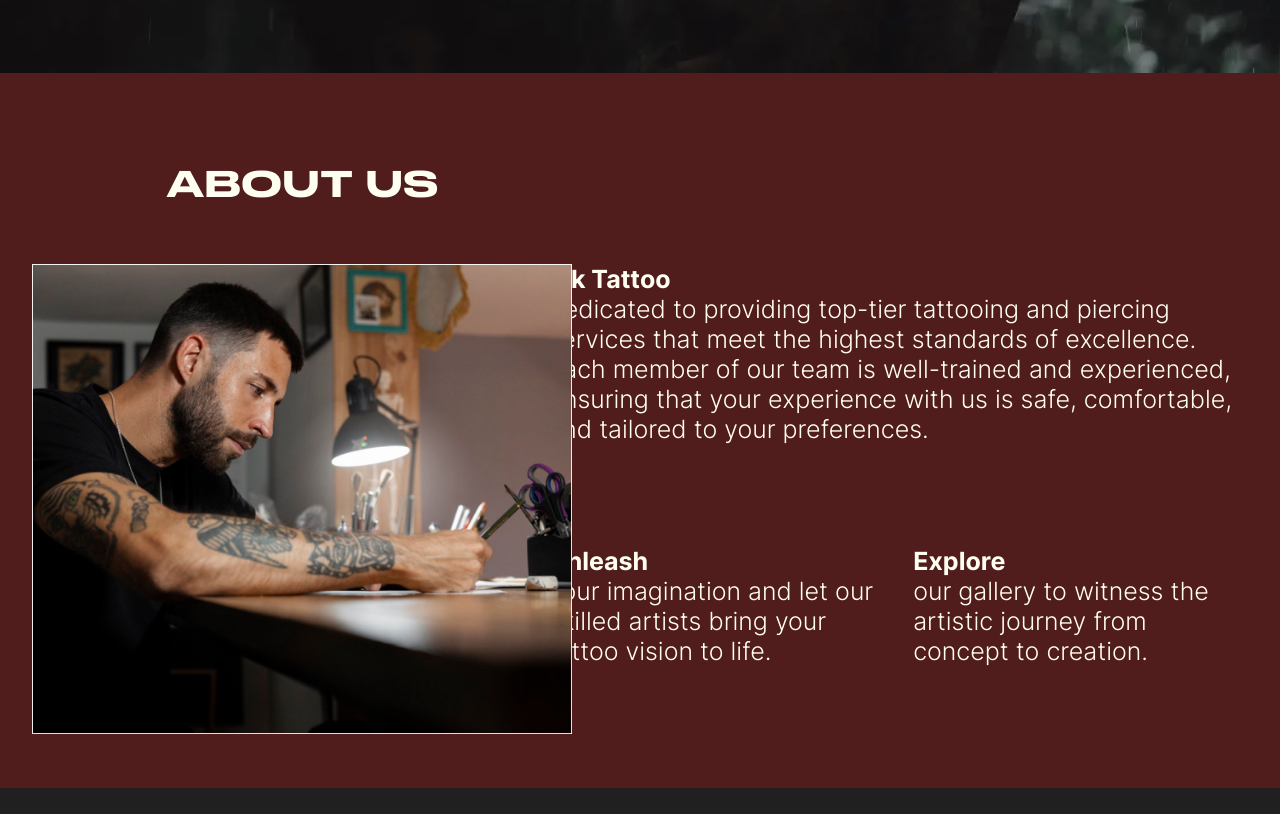
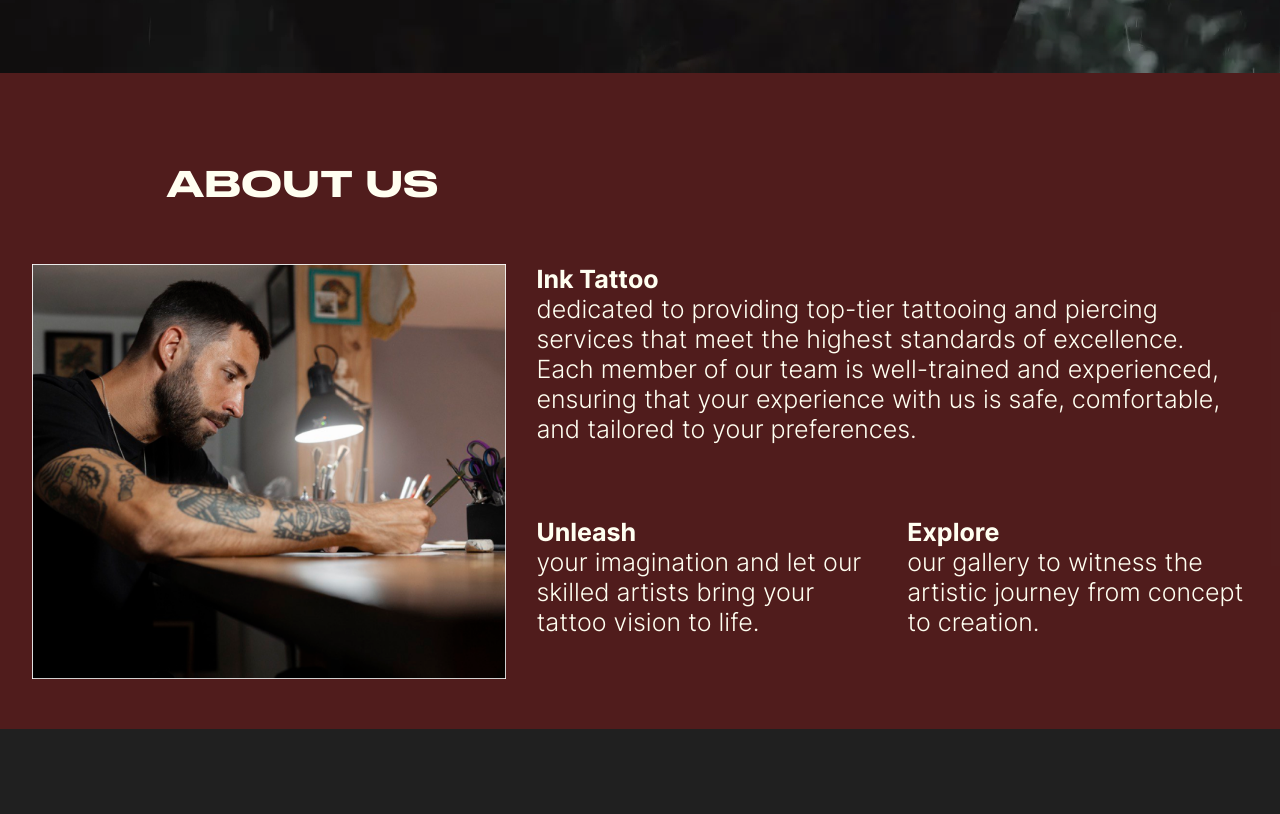
Before and after one commit to GenaPlem/ink_tattoo_next, a Next.js app: page / in a window 1280 px wide. Shown: the part 959-1773 px from the top of the page. After the commit the page ends 1714 px from the top, so only its background shows below. Built offline with nearby package versions, Linux system fonts and the light colour scheme.

Commit message:
Fix about image styles

```diff
--- a/app/components/about/about.js
+++ b/app/components/about/about.js
@@ -11,8 +11,8 @@ export default function About() {
             <Image
               src="/images/about_img.png"
               alt="Tattoo artist drawing"
-              width={540}
-              height={470}
+              fill
+              styles={{ objectFit: "contain" }}
             />
           </div>
           <div className={styles.about__info}>
--- a/app/components/about/about.module.css
+++ b/app/components/about/about.module.css
@@ -5,6 +5,7 @@
 .about__image {
   position: relative;
   width: 100%;
+  aspect-ratio: 4/3.5;
 }
 
 .about__info {
```
